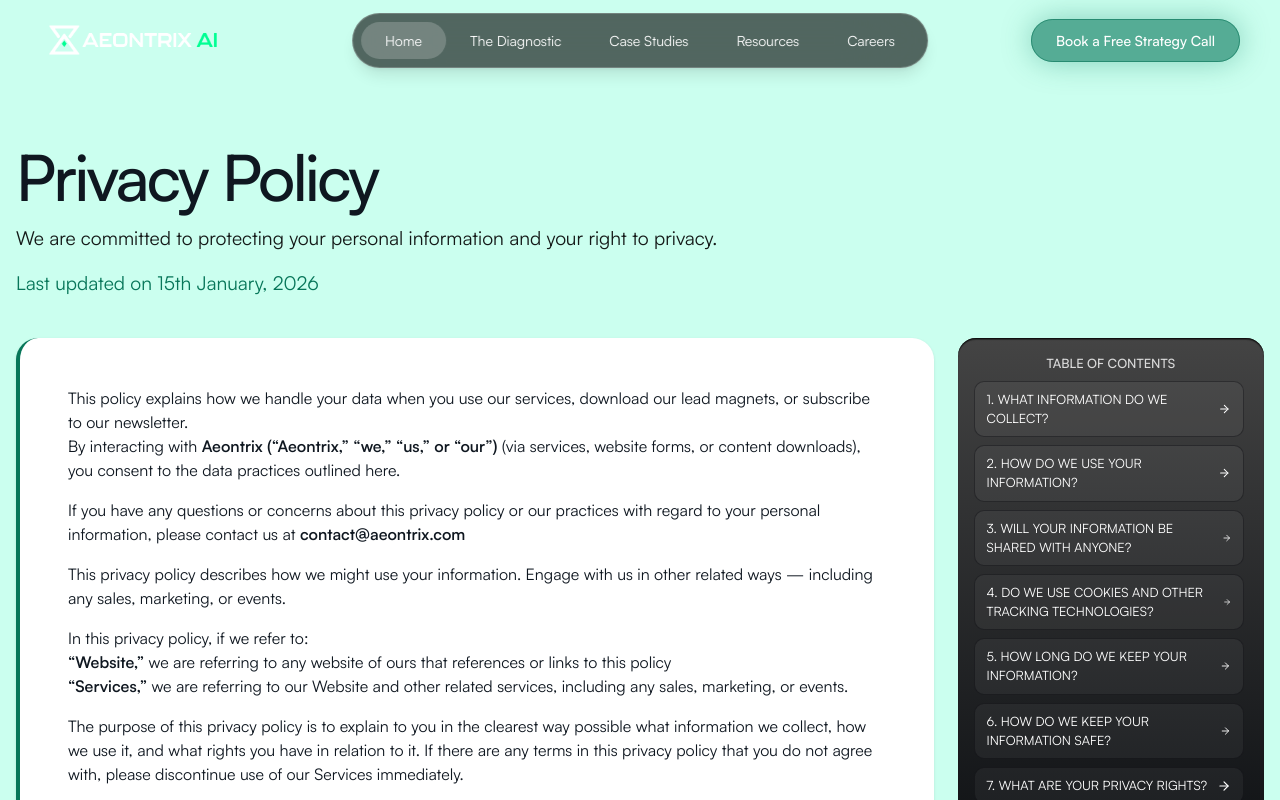
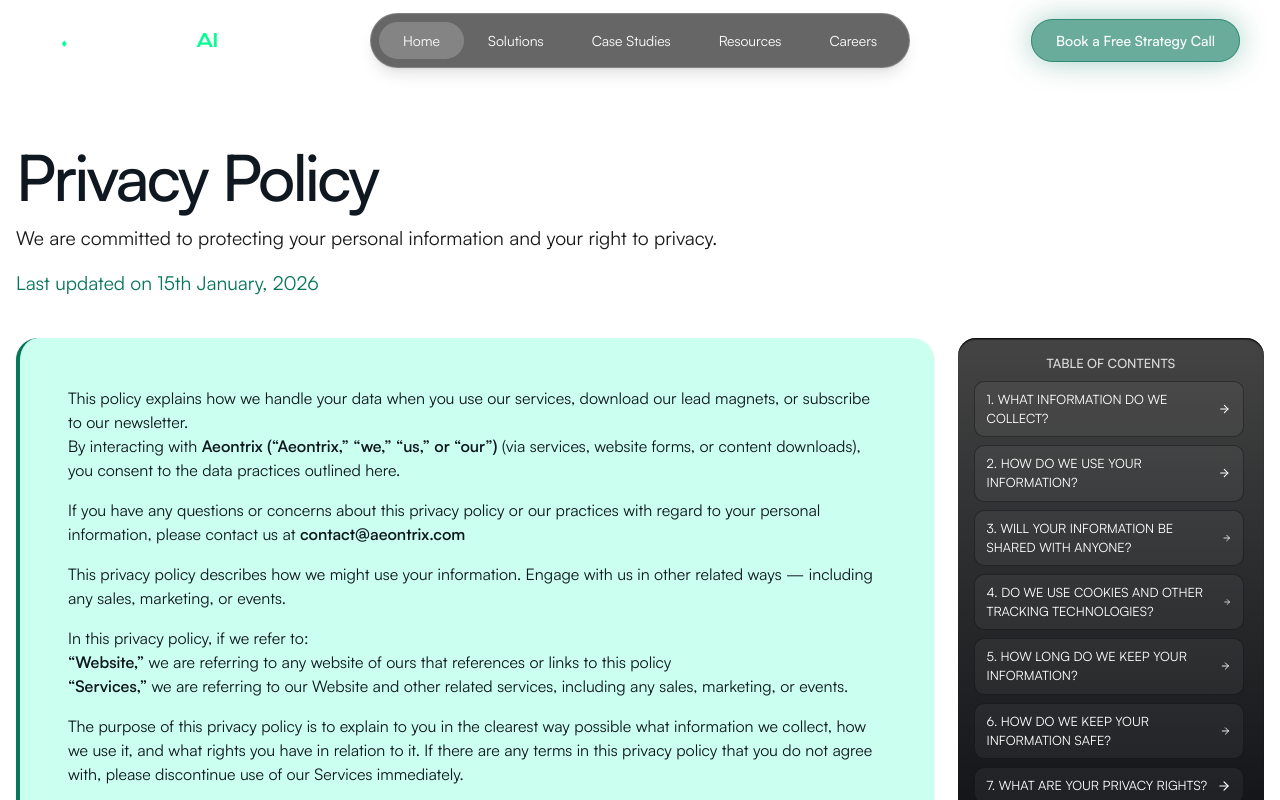
Before and after one commit to gaurav-pndy/aeontrix-v3, a Next.js app: page /privacy-policy in a window 1280 px wide. Shown: the top 800 px of the page. Built offline with nearby package versions, Linux system fonts and the light colour scheme.

Commit message:
home page updaytes

```diff
--- a/src/app/privacy-policy/page.js
+++ b/src/app/privacy-policy/page.js
@@ -18,7 +18,7 @@ export const metadata = {
 
 export default function PrivacyPolicyPage() {
   return (
-    <section className="relative py-24 pt-36 bg-background">
+    <section className="relative py-24 pt-36 bg-white">
       <div className="mx-auto relative max-w-348 px-4">
         {/* ---------- HEADER ---------- */}
         <header className="mb-10">
@@ -64,7 +64,7 @@ export default function PrivacyPolicyPage() {
                     </nav>
 
           {/* ---------- CONTENT CARD ---------- */}
-          <div className="relative rounded-3xl lg:w-3/4 bg-white border-l-4 border-primary shadow-sm overflow-hidden">
+          <div className="relative rounded-3xl lg:w-3/4 bg-background border-l-4 border-primary shadow-sm overflow-hidden">
             {/* Accent strip */}
             {/* <div className="absolute left-0 top-0 h-full w-1 bg-primary/60" /> */}
 
--- a/src/app/terms-of-use/page.js
+++ b/src/app/terms-of-use/page.js
@@ -18,7 +18,7 @@ export const metadata = {
 
 export default function TermsOfUsePage() {
   return (
-    <section className="relative py-24 pt-36 bg-background">
+    <section className="relative py-24 pt-36 bg-white">
       <div className="mx-auto relative max-w-348 px-4">
         {/* ---------- HEADER ---------- */}
         <header className="mb-10">
@@ -62,7 +62,7 @@ export default function TermsOfUsePage() {
           </nav>
 
           {/* ---------- CONTENT ---------- */}
-          <div className="relative rounded-3xl lg:w-3/4 bg-white border-l-4 border-primary shadow-sm overflow-hidden">
+          <div className="relative rounded-3xl lg:w-3/4 bg-background border-l-4 border-primary shadow-sm overflow-hidden">
             <div className="p-8 md:p-12 space-y-14">
               <Section id="agreement" title="1. AGREEMENT TO TERMS">
                 <p className="body-text">
--- a/src/components/Footer.js
+++ b/src/components/Footer.js
@@ -34,7 +34,7 @@ export default function Footer() {
   };
 
   return (
-    <footer className="mx-2 pb-1 bg-white">
+    <footer className=" pb-1 bg-white">
       <div className="max-w-360 mx-auto rounded-4xl bg-background-dark px-4 py-6 pb-0">
         <div className="max-w-7xl mx-auto pb-8 grid gap-10 md:grid-cols-[0.5fr_1fr] lg:grid-cols-[0.3fr_1fr] xl:grid-cols-[0.4fr_1fr] md:items-start md:justify-between">
           {/* Brand + slogan + socials */}
--- a/src/components/Home/ContactSection.js
+++ b/src/components/Home/ContactSection.js
@@ -13,7 +13,7 @@ export default function ContactSection() {
   }, []);
 
   return (
-    <section className="  px-2">
+    <section className="  ">
       <div className="bg-white py-16 rounded-t-4xl">
         <div className="max-w-5xl px-4 mx-auto ">
           <h2 className="title-text font-semibold mb-10 text-center">
--- a/src/components/Home/GrowthInfrastructure.js
+++ b/src/components/Home/GrowthInfrastructure.js
@@ -108,7 +108,7 @@ export default function GrowthInfrastructure() {
   const bottomTextY = useSpring(rawBottomTextY, springConfig);
 
   return (
-    <section ref={ref} className="relative h-[400vh] pt-16">
+    <section ref={ref} className="relative h-[250vh] pt-16">
       <div
         ref={containerRef}
         className="sticky top-0 h-screen flex items-center justify-center overflow-hidden"
@@ -204,7 +204,9 @@ export default function GrowthInfrastructure() {
               style={{ x, y, rotate, opacity: iconsOpacity }}
               className="absolute w-10 md:w-16 lg:w-28 h-10 md:h-16 lg:h-28  rounded-lg bg-[#111113] border border-gray-800 flex items-center justify-center shadow-lg"
             >
-              <Icon className={`${item.color} text-2xl md:text-4xl lg:text-6xl`} />
+              <Icon
+                className={`${item.color} text-2xl md:text-4xl lg:text-6xl`}
+              />
             </motion.div>
           );
         })}
--- a/src/components/Home/GrowthPathSection.js
+++ b/src/components/Home/GrowthPathSection.js
@@ -3,6 +3,7 @@
 import { motion, useMotionValue, useTransform } from "framer-motion";
 import { Check, Layers, Users, Zap, ArrowRight } from "lucide-react";
 import { useRef } from "react";
+import { FaArrowRight } from "react-icons/fa";
 
 const WORKSTREAMS = [
   {
@@ -33,7 +34,7 @@ const WORKSTREAMS = [
 
 export default function GrowthPathSection() {
   return (
-    <section className="relative bg-white py-16 rounded-4xl mt-10 mx-2">
+    <section id="solutions" className="relative bg-white py-16 rounded-4xl mt-10 mx-2">
       {/* HEADER */}
       <div className="max-w-7xl px-4 mx-auto text-center mb-16">
         <p className="small-text uppercase font-mono text-primary mb-4">
@@ -54,10 +55,9 @@ export default function GrowthPathSection() {
       </div>
 
       {/* DIAGNOSTIC */}
-      <div className="max-w-7xl px-4 mx-auto mb-12">
+      {/* <div className="max-w-7xl px-4 mx-auto mb-12">
         <div className="relative rounded-lg bg-white p-4 md:p-6 lg:p-8 z-10 border border-primary">
-          <div className="grid lg:grid-cols-2 gap-10">
-            {/* LEFT */}
+          <div className=" gap-10">
             <div>
               <div className="flex flex-col md:flex-row md:items-center gap-3 mb-6">
                 <div className="h-16 w-16 rounded-lg bg-primary flex items-center justify-center shrink-0 text-white">
@@ -81,11 +81,9 @@ export default function GrowthPathSection() {
                 the failures.
               </p>
 
-              <CustomButton />
             </div>
 
-            {/* RIGHT */}
-            <div className="">
+            <div className="mb-6">
               <div className="flex justify-end mb-4">
                 <span className="text-xs rounded-full border font-mono border-primary px-3 py-1 text-primary bg-primary/10">
                   ENTRY POINT
@@ -107,14 +105,17 @@ export default function GrowthPathSection() {
                 ))}
               </ul>
             </div>
+
+                          <CustomButton />
+
           </div>
         </div>
-      </div>
+      </div> */}
 
       {/* BLUEPRINT + BUILDOUT */}
       <div className="max-w-7xl px-4 mx-auto grid lg:grid-cols-2 gap-8">
         {/* BLUEPRINT */}
-        <HoverCard>
+        {/* <HoverCard>
           <CardHeader
             icon={<Users size={24} />}
             title="The Blueprint"
@@ -145,13 +146,68 @@ export default function GrowthPathSection() {
           <XentaryBox />
 
           <CustomButton />
-        </HoverCard>
+        </HoverCard> */}
+
+        <div className="relative rounded-lg bg-white p-4 md:p-6 lg:p-8 z-10 border border-primary">
+          <div className=" gap-10">
+            {/* LEFT */}
+            <div>
+              <div className="flex flex-col md:flex-row md:items-center gap-3 mb-6">
+                <div className="h-16 w-16 rounded-lg bg-primary flex items-center justify-center shrink-0 text-white">
+                  <Users size={28} />
+                </div>
+                <div>
+                  <h3 className="title-text font-semibold text-black">
+                    The Diagnostic
+                  </h3>
+                  <p className="uppercase mt-2 text-xs tracking-widest text-muted-foreground ">
+                    PRESCRIPTION WITHOUT DIAGNOSIS IS MALPRACTICE
+                  </p>
+                </div>
+                <div className="flex justify-end mb-4">
+                  <span className="text-xs rounded-full border font-mono border-primary px-3 py-1 text-primary bg-primary/10 whitespace-nowrap">
+                    ENTRY POINT
+                  </span>
+                </div>
+              </div>
+
+              <p className="text-muted-foreground mb-6">
+                A comprehensive Operational Audit across all Key Function of
+                your business. Most businesses, just sell you their service
+                without understanding what you actually need for your growth or
+                understanding your business, which is the main reason for 99% of
+                the failures.
+              </p>
+            </div>
+
+            {/* RIGHT */}
+            <div className="mb-6">
+              <ul className="bg-muted/40 rounded-xl p-4  grid sm:grid-cols-2 gap-4 border border-primary/30 text-muted-foreground">
+                {[
+                  "Stakeholder interviews across all key functions",
+                  "Complete process mapping of current operations",
+                  "Bottleneck & constraint identification",
+                  "Opportunity matrix ranked by impact vs effort",
+                  "Implementation roadmap with priorities & timelines",
+                  "KPI tracking plan across every function",
+                ].map((item) => (
+                  <li key={item} className="flex gap-2">
+                    <Check className="text-primary mt-0.5 shrink-0" size={20} />
+                    {item}
+                  </li>
+                ))}
+              </ul>
+            </div>
+
+            <CustomButton />
+          </div>
+        </div>
 
         {/* BUILDOUT */}
         <HoverCard>
           <div>
             <CardHeader
-              icon={<Zap size={24} />}
+              icon={<Zap size={28} />}
               title="The Buildout"
               badge="DONE FOR YOU"
             />
@@ -215,7 +271,7 @@ function HoverCard({ children }) {
 
 function CardHeader({ icon, title, badge }) {
   return (
-    <div className="flex flex-col md:flex-row md:items-center gap-3 mb-4">
+    <div className="flex flex-col md:flex-row md:items-center gap-3 mb-6">
       <IconBox>{icon}</IconBox>
       <h3 className="title-text font-semibold text-black">{title}</h3>
       <span className="ml-auto text-xs rounded-full bg-primary/10 border font-mono border-primary text-primary px-3 py-1">
@@ -227,7 +283,7 @@ function CardHeader({ icon, title, badge }) {
 
 function IconBox({ children }) {
   return (
-    <div className="h-14 w-14 shrink-0 rounded-lg bg-primary text-xl flex items-center justify-center text-white">
+    <div className="h-16 w-16 shrink-0 rounded-lg bg-primary text-xl flex items-center justify-center text-white">
       {children}
     </div>
   );
@@ -245,7 +301,7 @@ function XentaryBox() {
   );
 }
 
-function CustomButton({ label = "Get Started 🡢" }) {
+function CustomButton({ label = "Get Started " }) {
   return (
     <motion.button
       whileHover={{ y: -2 }}
@@ -267,13 +323,13 @@ function CustomButton({ label = "Get Started 🡢" }) {
         py-2.5
         font-medium
         text-white
-        border border-primary
+        border border-primary flex items-center justify-center gap-2
       "
       style={{
         boxShadow: "0 6px 0 rgba(4,100,75,1)",
       }}
     >
-      {label}
+      {label} <FaArrowRight className="text-base" />
     </motion.button>
   );
 }
--- a/src/components/Home/Pillars/PillarStack.js
+++ b/src/components/Home/Pillars/PillarStack.js
@@ -94,7 +94,7 @@ export default function PillarStack({ scrollYProgress }) {
         // Scroll segmentation
         const start = i * STEP_SIZE;
         const phase1 = start + STEP_SIZE * 0.3;
-        const phase2 = start + STEP_SIZE * 0.55;
+        const phase2 = start + STEP_SIZE * 0.4;
         const phaseHold = start + STEP_SIZE * 0.8;
         const end = start + STEP_SIZE * 0.95;
         /* -------------------------
--- a/src/components/Home/Pillars/PillarStepIndicator.js
+++ b/src/components/Home/Pillars/PillarStepIndicator.js
@@ -35,8 +35,8 @@ export default function PillarStepIndicator({ scrollYProgress }) {
           {STEPS.map((step, i) => {
             const start = i * STEP_SIZE;
 
-            const activeStart = start + STEP_SIZE * 0.45;
-            const activeEnd = start + STEP_SIZE * 0.85;
+            const activeStart = start + STEP_SIZE * 0.3;
+            const activeEnd = start + STEP_SIZE * 0.45;
 
             const active = useTransform(
               scrollYProgress,
@@ -59,7 +59,7 @@ export default function PillarStepIndicator({ scrollYProgress }) {
             // Line fill for PREVIOUS connection
             const lineFill = useTransform(
               scrollYProgress,
-              [activeStart - STEP_SIZE * 0.3, activeStart],
+              [activeStart - STEP_SIZE * 0.2, activeStart],
               [0, 1],
             );
 
--- a/src/components/Home/Pillars/PillarTextColumn.js
+++ b/src/components/Home/Pillars/PillarTextColumn.js
@@ -28,21 +28,18 @@ export default function PillarTextColumn({ scrollYProgress }) {
     <div className="relative h-full overflow-hidden flex items-center">
     {DATA.map((item, i) => {
   const start = i * STEP_SIZE;
-        const phase1 = start + STEP_SIZE * 0.3;
-        const phase2 = start + STEP_SIZE * 0.55;
-        const phaseHold = start + STEP_SIZE * 0.8;
-        const end = start + STEP_SIZE * 0.95;
+  const end = start + STEP_SIZE;
 
   const y = useTransform(
     scrollYProgress,
-          [start, phase2, phaseHold, end],
-          ["100%", "0%", "0%", "-100%"],
+    [start, end],
+    ["100%", "-100%"]
   );
 
   const opacity = useTransform(
     scrollYProgress,
-          [start, phase1, phase2, phaseHold, end],
-          [0, 1, 1, 1, 0],
+    [start, start + STEP_SIZE * 0.1, end - STEP_SIZE * 0.1, end],
+    [0, 1, 1, 0]
   );
 
         return (
--- a/src/components/Navbar.js
+++ b/src/components/Navbar.js
@@ -3,13 +3,13 @@
 import { useState, useRef, useEffect } from "react";
 import { motion, AnimatePresence } from "framer-motion";
 import Link from "next/link";
-
+import { usePathname, useRouter } from "next/navigation";
 const NAV_ITEMS = [
-  "Home",
-  "The Diagnostic",
-  "Case Studies",
-  "Resources",
-  "Careers",
+  { label: "Home", type: "page", href: "/" },
+  { label: "Solutions", type: "scroll", id: "solutions" },
+  { label: "Case Studies", type: "page", href: "/case-studies" },
+  { label: "Resources", type: "page", href: "/resources" },
+  { label: "Careers", type: "page", href: "/careers" },
 ];
 
 export default function Navbar() {
@@ -38,6 +38,62 @@ export default function Navbar() {
     window.addEventListener("scroll", handleScroll);
     return () => window.removeEventListener("scroll", handleScroll);
   }, []);
+
+  const router = useRouter();
+  const pathname = usePathname();
+
+  const scrollToSection = (id) => {
+    const offset = 80;
+
+    const attemptScroll = () => {
+      const el = document.getElementById(id);
+      if (!el) return false;
+
+      const y = el.getBoundingClientRect().top + window.pageYOffset - offset;
+
+      window.scrollTo({ top: y, behavior: "smooth" });
+      return true;
+    };
+
+    // already on home
+    if (pathname === "/") {
+      attemptScroll();
+      return;
+    }
+
+    // go home with intent
+    router.push(`/#${id}`);
+
+    setTimeout(() => {
+      const el = document.getElementById(id);
+      if (!el) return;
+
+      const offset = 120;
+
+      const y = el.getBoundingClientRect().top + window.pageYOffset - offset;
+
+      window.scrollTo({ top: y, behavior: "smooth" });
+    }, 300);
+  };
+
+  useEffect(() => {
+    if (!window.location.hash) return;
+
+    const id = window.location.hash.replace("#", "");
+
+    const timeout = setTimeout(() => {
+      const el = document.getElementById(id);
+      if (!el) return;
+
+      const offset = 120;
+
+      const y = el.getBoundingClientRect().top + window.pageYOffset - offset;
+
+      window.scrollTo({ top: y, behavior: "smooth" });
+    }, 200);
+
+    return () => clearTimeout(timeout);
+  }, [pathname]);
 
   return (
     <motion.header
@@ -102,14 +158,20 @@ export default function Navbar() {
               <motion.button
                 whileHover={{ y: -1 }}
                 transition={{ duration: 0.2 }}
-                key={item}
-                data-item={item}
-                onClick={() => setActive(item)}
-                className={`relative z-10 px-4 xl:px-6 py-2 cursor-pointer small-text transition whitespace-nowrap ${
-                  active === item ? "text-white" : "text-white"
-                }`}
+                key={item.label}
+                data-item={item.label}
+                onClick={() => {
+                  setActive(item.label);
+
+                  if (item.type === "scroll") {
+                    scrollToSection(item.id);
+                  } else {
+                    router.push(item.href);
+                  }
+                }}
+                className="relative z-10 px-4 xl:px-6 py-2 cursor-pointer small-text whitespace-nowrap text-white"
               >
-                {item}
+                {item.label}
               </motion.button>
             ))}
           </div>
@@ -176,15 +238,21 @@ export default function Navbar() {
             <div className="flex flex-col gap-4">
               {NAV_ITEMS.map((item) => (
                 <motion.button
-                  key={item}
+                  key={item.label}
                   whileTap={{ scale: 0.97 }}
                   onClick={() => {
-                    setActive(item);
+                    setActive(item.label);
                     setMobileOpen(false);
+
+                    if (item.type === "scroll") {
+                      scrollToSection(item.id);
+                    } else {
+                      router.push(item.href);
+                    }
                   }}
                   className="small-text text-white/80 hover:text-white text-left"
                 >
-                  {item}
+                  {item.label}
                 </motion.button>
               ))}
 
```
Also changed, not shown: src/components/Home/TestimonialsSection.js (+24 -14 lines). Lines whose indentation alone changed are shown as unchanged.
